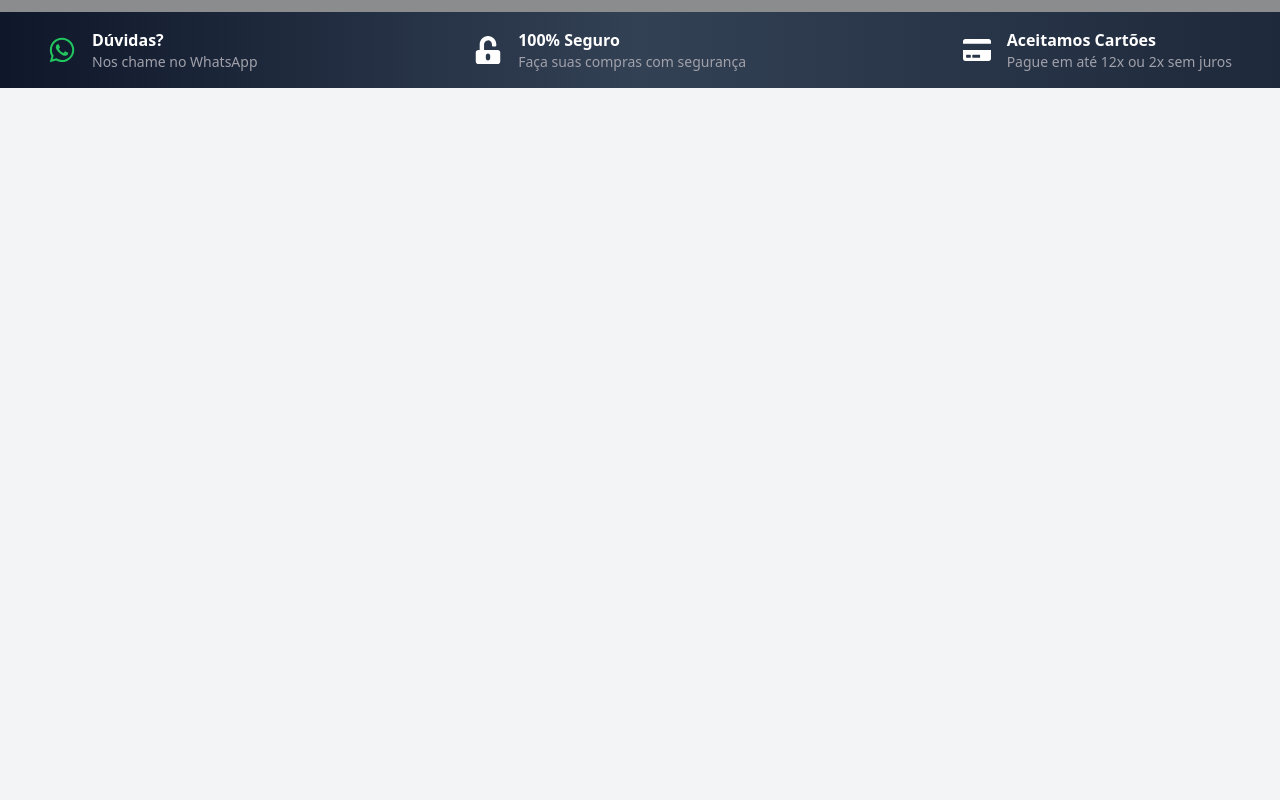
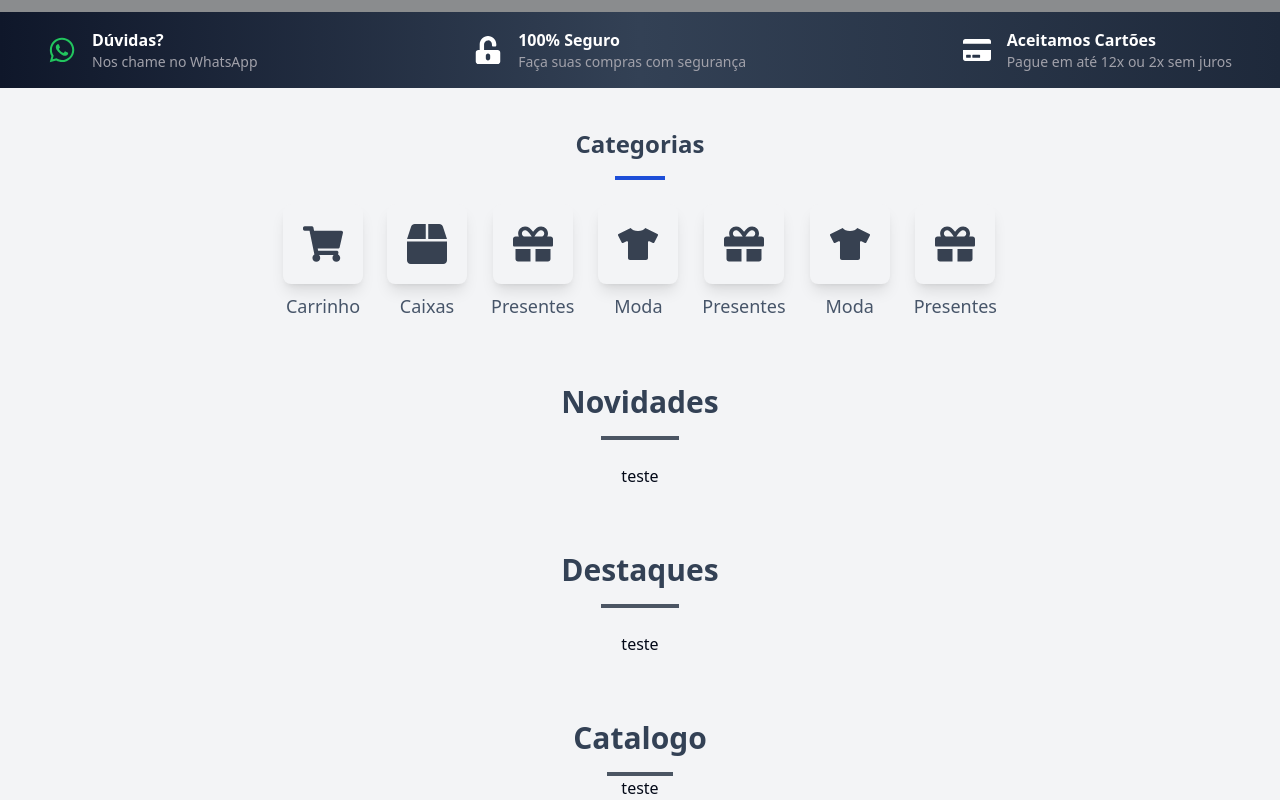
Before and after one commit to williamuteich/web, a Next.js app: page / in a window 1280 px wide. Shown: the part 512-1312 px from the top of the page. Before the commit the page ends 800 px from the top, so only its background shows below. Built offline with nearby package versions, Linux system fonts and the light colour scheme; grey boxes are pictures that could not be loaded.

Commit message:
add produtos

```diff
--- a/src/app/page.tsx
+++ b/src/app/page.tsx
@@ -1,5 +1,6 @@
 import Header from "@/components/header";
 import { Banner } from "@/components/home/banner";
+import Produtos from "@/components/home/produtos";
 import Link from "next/link";
 
 
@@ -8,6 +9,7 @@ export default function Home() {
     <div>
       <Header />
       <Banner />
+      <Produtos />
     </div>
   );
 }
--- a/src/components/home/banner/subBannerHeader/index.tsx
+++ b/src/components/home/banner/subBannerHeader/index.tsx
@@ -12,8 +12,7 @@ import {
 export default function SubBannerHeader() {
   return (
     <div>
-      {/* Banner no desktop */}
-      <div className="lg:flex gap-4 justify-between bg-gradient-to-r from-slate-900 via-slate-700 to-slate-800 p-4 hidden">
+      <div className="md:flex gap-4 justify-between bg-gradient-to-r from-slate-900 via-slate-700 to-slate-800 p-4 hidden">
         <Container>
           <div className="flex gap-4 justify-between">
             <div className="flex items-center gap-4">
@@ -43,9 +42,8 @@ export default function SubBannerHeader() {
         </Container>
       </div>
 
-      {/* Banner no mobile com carousel */}
       <Carousel
-        className="lg:hidden "
+        className="md:hidden "
         opts={{
             loop: true,
         }}
@@ -56,7 +54,6 @@ export default function SubBannerHeader() {
         ]}
         >
         <CarouselContent className="flex gap-4">
-          {/* Primeiro item do carousel */}
           <CarouselItem className="p-3 justify-center w-full bg-gradient-to-r from-slate-900 via-slate-700 to-slate-800 flex items-center gap-4">
             <FaWhatsapp size={28} className="text-green-500 text-2xl" />
             <div className="flex flex-col items-start">
@@ -65,7 +62,6 @@ export default function SubBannerHeader() {
             </div>
           </CarouselItem>
 
-          {/* Segundo item do carousel */}
           <CarouselItem className="p-3 justify-center w-full bg-gradient-to-r from-slate-900 via-slate-700 to-slate-800 flex items-center gap-4">
             <FaUnlockAlt size={28} className="text-white text-2xl" />
             <div className="flex flex-col">
@@ -74,7 +70,6 @@ export default function SubBannerHeader() {
             </div>
           </CarouselItem>
 
-          {/* Terceiro item do carousel */}
           <CarouselItem className="p-3 justify-center w-full bg-gradient-to-r from-slate-900 via-slate-700 to-slate-800 flex items-center gap-4">
             <FaCreditCard size={28} className="text-white text-2xl" />
             <div className="flex flex-col">
--- /dev/null
+++ b/src/components/home/produtos/catalogo/index.tsx
@@ -0,0 +1,13 @@
+export default function Catalogo() {
+    return (
+        <div className="mt-16 flex flex-col justify-center items-center">
+            <div className="flex flex-col items-center gap-4">
+                <h1 className="text-3xl text-slate-700 font-semibold ">Catalogo</h1>
+                <span className="bg-gray-600 p-[2px] w-2/4"></span>
+            </div>
+            <section className="">
+                teste
+            </section>
+        </div>
+    )
+}
--- /dev/null
+++ b/src/components/home/produtos/categorias/index.tsx
@@ -0,0 +1,35 @@
+import { FaShoppingCart, FaBox, FaGift, FaTshirt } from 'react-icons/fa'; // Ícones
+
+// Defina o array de categorias
+const categorias = [
+  { id: 1, icon: <FaShoppingCart size={40} className="text-gray-700" />, name: 'Carrinho' },
+  { id: 2, icon: <FaBox size={40} className="text-gray-700" />, name: 'Caixas' },
+  { id: 3, icon: <FaGift size={40} className="text-gray-700" />, name: 'Presentes' },
+  { id: 4, icon: <FaTshirt size={40} className="text-gray-700" />, name: 'Moda' },
+  { id: 5, icon: <FaGift size={40} className="text-gray-700" />, name: 'Presentes' },
+  { id: 6, icon: <FaTshirt size={40} className="text-gray-700" />, name: 'Moda' },
+  { id: 7, icon: <FaGift size={40} className="text-gray-700" />, name: 'Presentes' },
+];
+
+export function Categorias() {
+  return (
+    <section className="w-full px-4 mt-10">
+      <div className="flex flex-col items-center gap-4 mb-6">
+          <h1 className="text-2xl text-slate-700 font-semibold ">Categorias</h1>
+          <span className="bg-blue-700 p-[2px] w-[50px]"></span>
+      </div>
+      <div className="overflow-x-auto">
+        <div className="flex gap-4 md:gap-6 min-w-max justify-center">
+          {categorias.map(({ id, icon, name }) => (
+            <div key={id} className="flex flex-col items-center cursor-pointer">
+              <div className="bg-gray-100 rounded-lg shadow-lg flex items-center justify-center w-[80px] h-[80px] lg:w-[80px] lg:h-[80px] hover:border-2 hover:scale-105">
+                {icon}
+              </div>
+              <h3 className="mt-2 text-lg text-slate-600 text-center">{name}</h3>
+            </div>
+          ))}
+        </div>
+      </div>
+    </section>
+  );
+}
--- /dev/null
+++ b/src/components/home/produtos/components/cardProdutos/index.tsx
@@ -0,0 +1,5 @@
+export default function CardProdutos() {
+  return (
+    <div>card</div>
+  )
+}
--- /dev/null
+++ b/src/components/home/produtos/destaques/index.tsx
@@ -0,0 +1,14 @@
+export default function Destaques() {
+    return (
+        <div className="mt-16 flex flex-col justify-center items-center">
+            <div className="flex flex-col items-center gap-4">
+                <h1 className="text-3xl text-slate-700 font-semibold ">Destaques</h1>
+                <span className="bg-gray-600 p-[2px] w-2/4"></span>
+            </div>
+            <section className="">
+                <br/>
+                teste
+            </section>
+        </div>
+    )
+}
--- /dev/null
+++ b/src/components/home/produtos/index.tsx
@@ -0,0 +1,16 @@
+import { Container } from "@/components/container";
+import Catalogo from "./catalogo";
+import Destaques from "./destaques";
+import Novidades from "./novidades";
+import { Categorias } from "./categorias";
+
+export default function Produtos() {
+    return(
+        <Container>
+            <Categorias />
+            <Novidades />
+            <Destaques />
+            <Catalogo />
+        </Container>
+    )
+}
--- /dev/null
+++ b/src/components/home/produtos/novidades/index.tsx
@@ -0,0 +1,14 @@
+export default function Novidades() {
+  return (
+    <div className="mt-16 flex flex-col justify-center items-center">
+        <div className="flex flex-col items-center gap-4">
+            <h1 className="text-3xl text-slate-700 font-semibold ">Novidades</h1>
+            <span className="bg-gray-600 p-[2px] w-2/4"></span>
+        </div>
+        <section className="">
+            <br/>
+            teste
+        </section>
+    </div>
+  )
+}
--- /dev/null
+++ b/src/components/ui/card.tsx
@@ -0,0 +1,76 @@
+import * as React from "react"
+
+import { cn } from "@/lib/utils"
+
+const Card = React.forwardRef<
+  HTMLDivElement,
+  React.HTMLAttributes<HTMLDivElement>
+>(({ className, ...props }, ref) => (
+  <div
+    ref={ref}
+    className={cn(
+      "rounded-xl border bg-card text-card-foreground shadow",
+      className
+    )}
+    {...props}
+  />
+))
+Card.displayName = "Card"
+
+const CardHeader = React.forwardRef<
+  HTMLDivElement,
+  React.HTMLAttributes<HTMLDivElement>
+>(({ className, ...props }, ref) => (
+  <div
+    ref={ref}
+    className={cn("flex flex-col space-y-1.5 p-6", className)}
+    {...props}
+  />
+))
+CardHeader.displayName = "CardHeader"
+
+const CardTitle = React.forwardRef<
+  HTMLDivElement,
+  React.HTMLAttributes<HTMLDivElement>
+>(({ className, ...props }, ref) => (
+  <div
+    ref={ref}
+    className={cn("font-semibold leading-none tracking-tight", className)}
+    {...props}
+  />
+))
+CardTitle.displayName = "CardTitle"
+
+const CardDescription = React.forwardRef<
+  HTMLDivElement,
+  React.HTMLAttributes<HTMLDivElement>
+>(({ className, ...props }, ref) => (
+  <div
+    ref={ref}
+    className={cn("text-sm text-muted-foreground", className)}
+    {...props}
+  />
+))
+CardDescription.displayName = "CardDescription"
+
+const CardContent = React.forwardRef<
+  HTMLDivElement,
+  React.HTMLAttributes<HTMLDivElement>
+>(({ className, ...props }, ref) => (
+  <div ref={ref} className={cn("p-6 pt-0", className)} {...props} />
+))
+CardContent.displayName = "CardContent"
+
+const CardFooter = React.forwardRef<
+  HTMLDivElement,
+  React.HTMLAttributes<HTMLDivElement>
+>(({ className, ...props }, ref) => (
+  <div
+    ref={ref}
+    className={cn("flex items-center p-6 pt-0", className)}
+    {...props}
+  />
+))
+CardFooter.displayName = "CardFooter"
+
+export { Card, CardHeader, CardFooter, CardTitle, CardDescription, CardContent }
```
